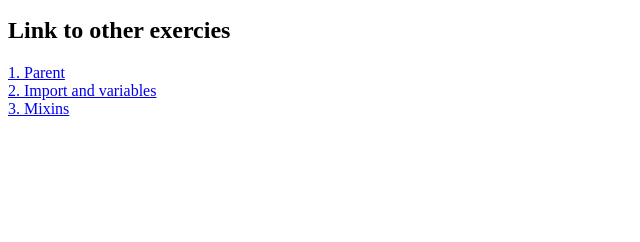
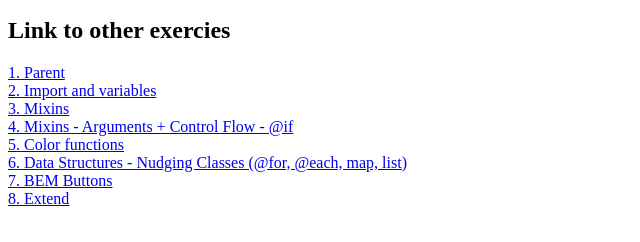
Before and after one commit to dumaaas/sass-fundamentals, a website: page public/index.html in a window 1280 px wide. Shown: the part 104-346 px from the top of the page, without its empty margins (0-640 px from the left). Drawn offline with Linux system fonts and the light colour scheme.

Commit message:
Updated links on index page

```diff
--- a/public/index.html
+++ b/public/index.html
@@ -33,6 +33,11 @@
             <a href="parent.html">1. Parent</a>
             <a href="variables.html">2. Import and variables</a>
             <a href="mixins.html">3. Mixins</a>
+            <a href="mixinsArgument.html">4. Mixins - Arguments + Control Flow - @if</a>
+            <a href="functions.html">5. Color functions</a>
+            <a href="tiny.html">6. Data Structures - Nudging Classes (@for, @each, map, list)</a>
+            <a href="bem.html">7. BEM Buttons</a>
+            <a href="extend.html">8. Extend</a>
         </div>
     </main>
 </body>
```
